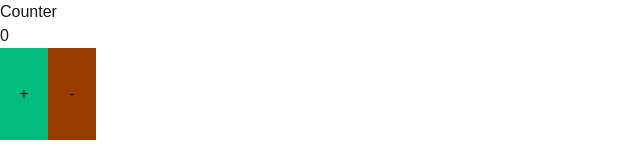
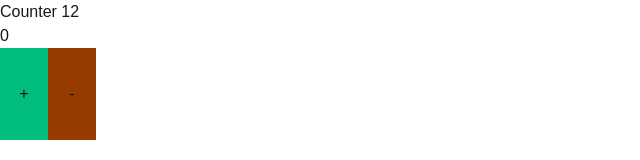
Before and after one commit to Akshay-hub-007/nextjs-github-actions, a Next.js app: page / in a window 1280 px wide. Shown: the top 160 px of the page, without its empty margins (0-640 px from the left). Built offline with nearby package versions, Linux system fonts and the light colour scheme.

Commit message:
changes made

```diff
--- a/app/page.tsx
+++ b/app/page.tsx
@@ -9,7 +9,7 @@ export default  function Home() {
 
   return <>
     <div>
-      <h3>Counter</h3>
+      <h3>Counter 12</h3>
       <h1>{count}</h1>
       <button className="w-12 h-23 bg-emerald-500" onClick={()=>setCount(cnt => cnt+1)}>+</button>
        <button className="w-12 h-23 bg-amber-800" onClick={()=>setCount(cnt => cnt-1)}>-</button>
```
